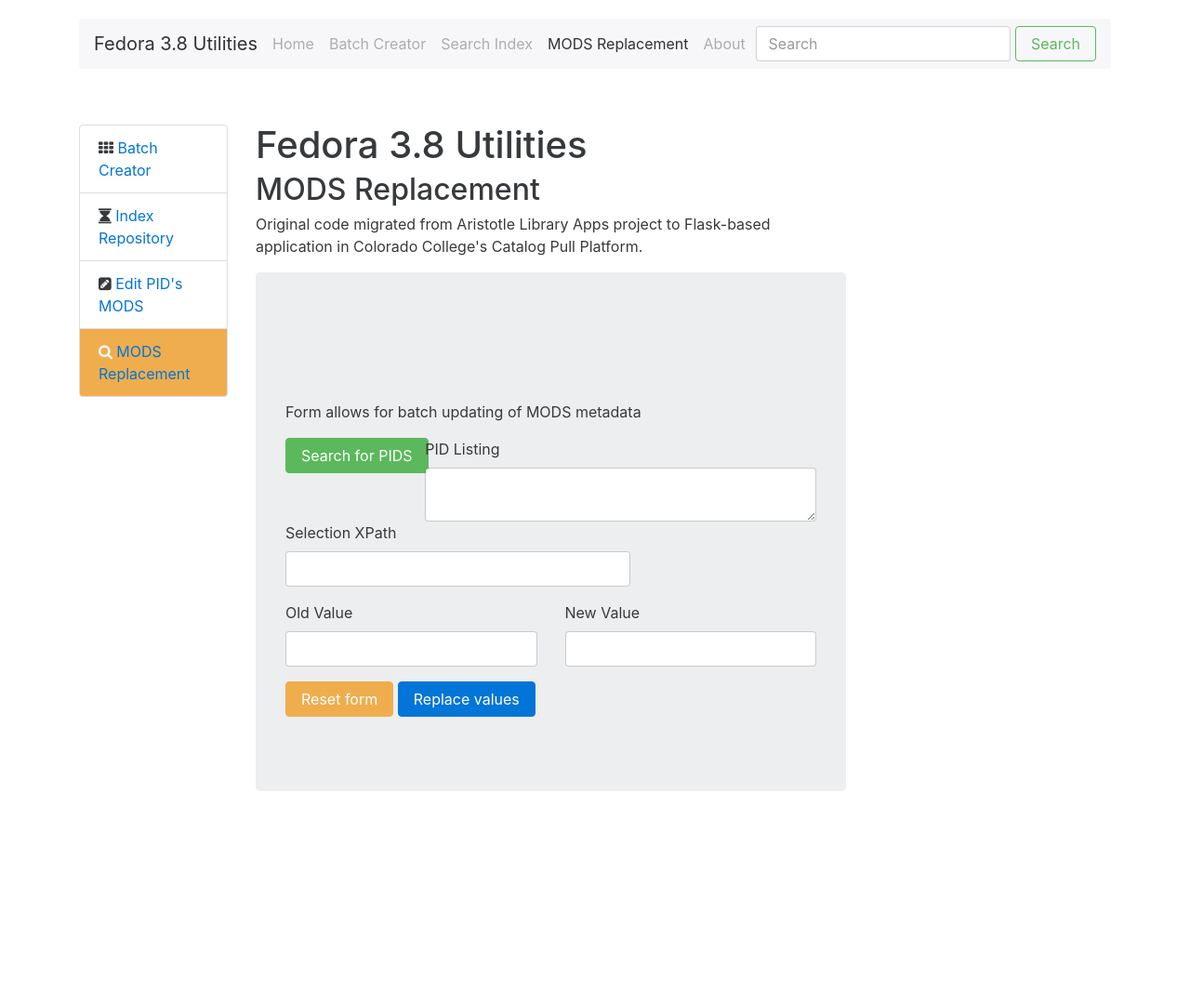
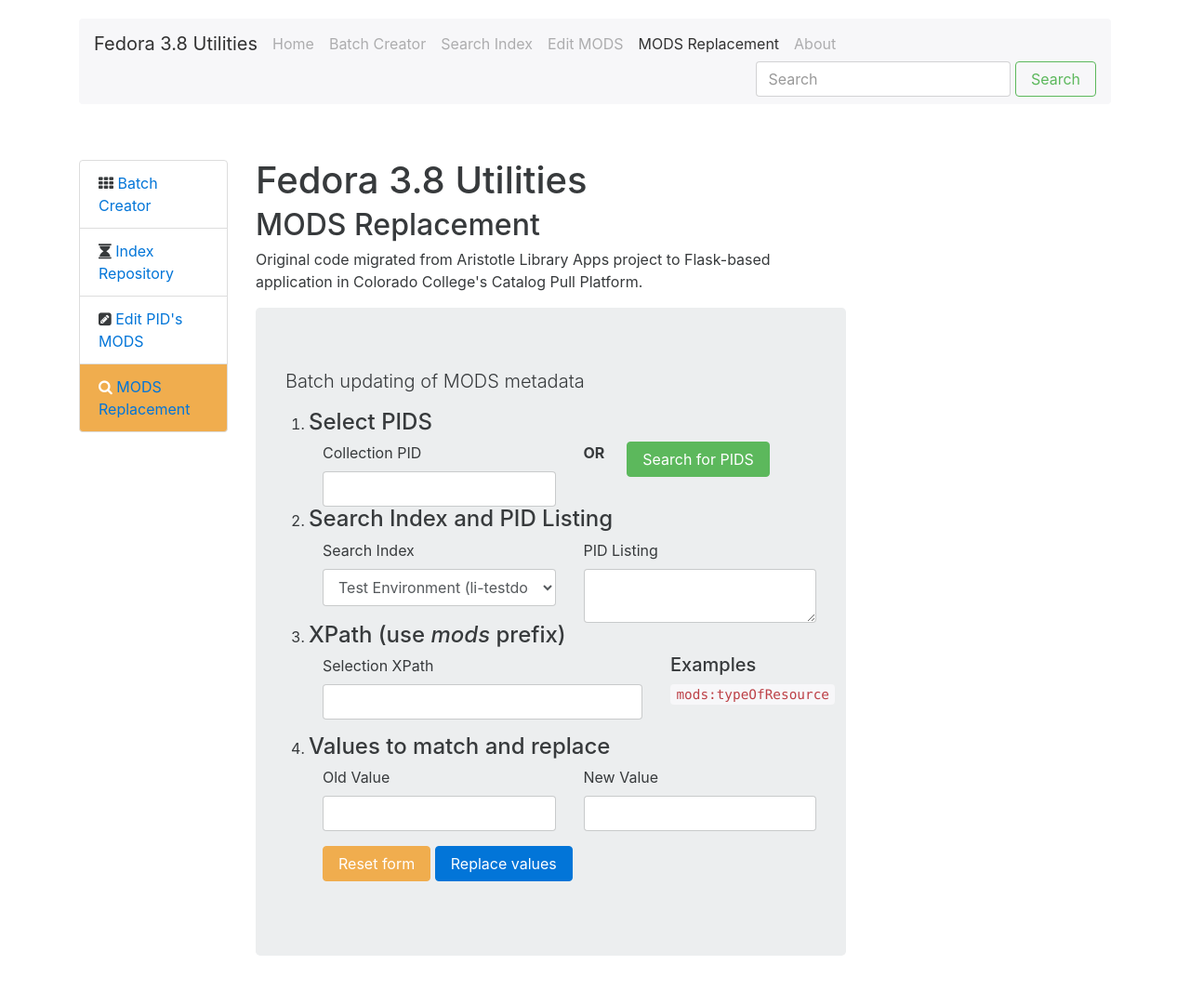
Before and after one commit to Tutt-Library/fedora38-utilities, a Flask app: page /mods-replacement in a window 1280 px wide. Shown: the whole page at 93% size. Before the commit the page ends 851 px from the top, so only its background shows below. Run offline with Flask 2, Linux system fonts and the light colour scheme; some libraries are stand-ins or nearby versions.

Commit message:
working on MODS Batch replacement

```diff
--- a/legacy_fedora/app.py
+++ b/legacy_fedora/app.py
@@ -7,22 +7,24 @@ import json
 import time
 import threading
 
+from concurrent.futures import ThreadPoolExecutor
 from elasticsearch import Elasticsearch
 from flask import Flask, render_template, request, redirect, Response
 from flask import jsonify, flash, url_for, abort
-from flask_socketio import SocketIO
+from flask_socketio import SocketIO, emit
 from .forms import AddFedoraObjectFromTemplate, IndexRepositoryForm
 from .forms import MODSReplacementForm, MODSSearchForm
 from .forms import EditFedoraObjectFromTemplate, LoadMODSForm
 from .helpers import create_mods, generate_stubs, load_edit_form, build_mods
 from .helpers import save_mods_xml
 from .indexer import Indexer
-from .repairer import update_multiple
+from .repairer import update_multiple, update_mods
 
 app = Flask(__name__, instance_relative_config=True)
 app.config.from_pyfile('config.py')
 socketio = SocketIO(app)
 
+executor = ThreadPoolExecutor(2)
 
 ACTIVE_MSGS = []
 BACKEND_THREAD = None
@@ -70,7 +72,6 @@ def about():
 @app.route("/add_stub", methods=["GET", "POST"])
 def add_stub():
     ingest_form = AddFedoraObjectFromTemplate(csrf_enabled=False)
-    print("Ingest form validation {}".format(ingest_form.validate_on_submit()))
     if ingest_form.validate_on_submit():
         mods_xml = create_mods(request.form)
         return jsonify(generate_stubs(
@@ -125,15 +126,24 @@ def indexing_status():
     return jsonify({"message": msg})
     #socketio.emit('status event', {"message": msg})
 
-@app.route("/index/pid", methods=["POST"])
-def index_pid():
-    pid = request.form.get("pid")
-    search_index = request.form.get("indices")
+@socketio.on('index status')
+def handle_index_status(data):
+    print(data)
+    emit('indexer status', 1)
+
+def __index_pid__(search_idx, pid):
     indexer = Indexer(app=app,
         elasticsearch=search_index)
     ancestors = indexer.__get_ancestry__(pid)
     ancestors.reverse()
     indexer.index_pid(pid, ancestors[-1], ancestors)
+
+
+@app.route("/index/pid", methods=["POST"])
+def index_pid():
+    pid = request.form.get("pid")
+    search_index = request.form.get("indices")
+    __index_pid__(search_index, pid)
     flash("Indexed PID {} in index {}".format(pid, search_index))
     return redirect(url_for('index_repository'))
 
@@ -161,15 +171,31 @@ def index_repository():
 
 @app.route("/mods-replacement", methods=["POST", "GET"])
 def mods_replacement():
-    global BACKEND_THREAD
     replace_form = MODSReplacementForm(csrf_enabled=False)
     search_form = MODSSearchForm(csrf_enabled=False)
     if replace_form.validate_on_submit():
+        collection_pid = replace_form.collection_pid.data
         pid_listing = replace_form.pid_listing.data.split(",")
         xpath = replace_form.select_xpath.data
         old_value = replace_form.old_value.data
         new_value = replace_form.new_value.data
-        return jsonify({"total": len(pid_listing)})
+        if collection_pid is not None and len(collection_pid) > 0:
+            pid_listing = get_collection_pids(app.config, collection_pid)
+        for pid in pid_listing:
+            future = executor.submit(update_mods,
+                app=app,
+                pid=pid,
+                xpath=xpath,
+                old=old_value,
+                new=new_value)
+            flash("Replaces {} old {} with {} for pid {}".format(
+                xpath,
+                old_value,
+                new_value,
+                pid))
+
+        #return jsonify({"total": len(pid_listing)})
+        return redirect(url_for('mods_replacement'))
     return render_template('fedora_utilities/mods-replacement.html',
         replace_form=replace_form,
         search_form=search_form)
--- a/legacy_fedora/forms.py
+++ b/legacy_fedora/forms.py
@@ -226,6 +226,10 @@ class LoadMODSForm(Form):
 class MODSReplacementForm(Form):
     old_value = StringField("Old Value")
     new_value = StringField("New Value")
+    collection_pid = StringField("Collection PID",
+        validators=[validators.optional(),])
+    indices = SelectField('Search Index',
+        choices=SEARCH_INDICES)
     pid_listing = TextAreaField('PID Listing',
             validators=[validators.optional(),])
     select_xpath = StringField("Selection XPath")
--- a/legacy_fedora/helpers.py
+++ b/legacy_fedora/helpers.py
@@ -360,16 +360,6 @@ def repository_move(source_pid,collection_pid):
                                     mimeType="application/rdf+xml",
                                     content=etree.tostring(rels_ext))
 
-def repository_update(pid,mods_snippet):
-    """
-    Helper function takes a pid and a mods_snippet and either replaces the
-    existing mods or adds the mods snippet to the MODS datastream.
-
-    :param pid: PID of Fedora object
-    :param mods_snippet: MODS snippet
-    """
-    pass
-
 def extract_creators(mods_xml):
     """Extracts all creators from a mods_xml file
 
--- a/legacy_fedora/repairer.py
+++ b/legacy_fedora/repairer.py
@@ -47,7 +47,7 @@ def update_mods(**kwargs):
     start = datetime.datetime.utcnow()
     rest_url = kwargs.get("rest_url", app.config.get("REST_URL"))
     auth = kwargs.get("auth", app.config.get("FEDORA_AUTH"))
-    backup = kwargs.get("backup", False)
+    backup = kwargs.get("backup", True)
     mods_base_url = "{}{}/datastreams/MODS".format(
         rest_url,
         pid)
@@ -65,33 +65,23 @@ error={} url={}""".format(
             mods_url)
     raw_xml = mods_result.text
     mods_xml = etree.XML(raw_xml)
-    # Create backup of MODS
-    if backup is True:
-        backup_filename = "{}-mods-{}.xml".format(
-            pid,
-	    start.strftime("%Y-%m-%d")).replace(":", "_")
-        backup_mods_filepath = os.path.join(
-            BASE_DIR,
-            "repair",
-            "backups",
-            backup_filename)
-        if not os.path.exists(backup_mods_filepath):
-            with open(backup_mods_filepath, "wb+") as mods_file:
-                mods_file.write(raw_xml.encode())
-    old_value_elements = mods_xml.findall(field_xpath)
+    old_value_elements = mods_xml.findall(field_xpath, {"mods": str(MODS)})
     for element in old_value_elements:
         if element.text == old_value:
             element.text = new_value
+    url_params = {"controlGroup": "M",
+        "dsLabel": "MODS",
+        "mimeType": "text/xml"}
+    if backup is True:
+        url_params["versionable"] = "true"
     mods_update_url = "{}?{}".format(
         mods_base_url,
-        urllib.parse.urlencode({"controlGroup": "M",
-            "dsLabel": "MODS",
-            "mimeType": "text/xml"}))
+        urllib.parse.urlencode(url_params))
     raw_xml = etree.tostring(mods_xml)
     put_result = requests.post(
         mods_update_url,
-		files={"content":  raw_xml},
-        auth=CONF.FEDORA_AUTH)
+	files={"content":  raw_xml},
+        auth=app.config.get('FEDORA_AUTH'))
     if put_result.status_code < 300:
         return True
     else:
@@ -138,3 +128,31 @@ def update_multiple(**kwargs):
         end.isoformat(),
         (end-start).seconds / 60.0)
     yield msg
+
+
+def get_collection_pids(config, pid):
+    """Function takes a Flask app config and a collection PID,
+    returns all children PIDS
+
+    Args:
+        config: Flask app config
+        pid: PID of collection
+    """
+    output = []
+    sparql = """SELECT DISTINCT ?s
+WHERE {{
+  ?s <fedora-rels-ext:isMemberOfCollection> <info:fedora/{}> .
+}}""".format(pid)
+    children_response = requests.post(
+            config.get("RI_SEARCH"),
+            data={"type": "tuples",
+                  "lang": "sparql",
+                  "format": "json",
+                  "query": sparql},
+            auth=config.get("FEDORA_AUTH"))
+    children = children_response.json().get('results')
+    for row in children:
+        iri = row.get('s')
+        child_pid = iri.split("/")[-1]
+        output.append(child_pid)
+    return output
--- a/legacy_fedora/templates/fedora_utilities/mods-replacement.html
+++ b/legacy_fedora/templates/fedora_utilities/mods-replacement.html
@@ -4,37 +4,67 @@
 
 {% block fedora_form %}
 <div class="jumbotron">
-    <div class="alert alert-success alert-dismissible fade hidden" role="alert" id="success-alert">
+    {#<div class="alert alert-success alert-dismissible fade hidden" role="alert" id="success-alert">
         <button type="button" class="close" data-dismiss="alert" aria-label="Close">
             <span aria-hidden="true">&times;</span>
         </button>
         <strong>Success!</strong> <span id="total-changed"></span> pids updated
         <em id="info-old-val"></em> with <em id="info-new-val"></em>
-    </div>
-
+    </div>#}
+    {% with messages = get_flashed_messages() %}
+        {% if messages %}
+        <div class="alert alert-warning">
+            <strong>Message!</strong>
+            {% for msg in messages %}
+                <p>{{ msg|safe }}</p>
+            {% endfor %}
+        </div>
+        {% endif %}
+    {% endwith %}
     <form method="POST" action="{{ url_for('mods_replacement') }}" onsubmit="event.preventDefault(); return RunReplacementJob()"
      id="replace-form">
-    <p>Form allows for batch updating of MODS metadata</p>
-        <div class="row">
+        <p class="lead">Batch updating of MODS metadata</p>
+        <ol>
+        <li class="row">
+            <h4>Select PIDS</h4>
+            <section class="col-md-6">
+                {{ replace_form.collection_pid.label }}
+                {{ replace_form.collection_pid(class_='form-control') }}
+            </section>
+            <section class="col-md-1">
+                <strong>OR</strong>
+            </section>
             <section class="col-md-3">
                 <button type="button" class="btn btn-success" data-toggle="modal"
                  data-target="#search-pids-dlg">Search for PIDS</button>
-
             </section>
-             <section class="col-md-9">
+        </li>
+        <li class="row">
+            <h4>Search Index and PID Listing</h4>
+            <section class="col-md-6">
+                {{ replace_form.indices.label }}
+                {{ replace_form.indices(class_='form-control') }}
+            </section>
+             <section class="col-md-6">
                 {{ replace_form.pid_listing.label }}
                 {{ replace_form.pid_listing(class_='form-control') }}
               </section>
-        </div>
-        <div class="row">
+        </li>
+        <li class="row">
+            <h4>XPath (use <em>mods</em> prefix)</h4>
             <section class="col-md-8">
                 <div class="form-group">
                   {{ replace_form.select_xpath.label }}
                   {{ replace_form.select_xpath(class_="form-control") }}
                 </div>
             </section>
-        </div>
-        <div class="row">
+            <section class="col-md-4">
+                <h5>Examples</h5>
+                <code>mods:typeOfResource</code>
+            </section>
+        </li>
+        <li class="row">
+            <h4>Values to match and replace</h4>
             <section class="col-md-6">
                 <div class="form-group">
                     {{ replace_form.old_value.label }}
@@ -47,7 +77,7 @@
                     {{ replace_form.new_value(class_="form-control") }}
                 </div>
             </section>
-        </div>
+        </li>
         <div class="form-group">
             <button class="btn btn-warning" type="reset">Reset form</button>
             <button class="btn btn-primary" type="submit" >Replace values</button>
--- a/legacy_fedora/templates/fedora_utilities/navbar.html
+++ b/legacy_fedora/templates/fedora_utilities/navbar.html
@@ -14,6 +14,9 @@
          <li class="nav-item{% if request.path.endswith("index") %} active{% endif %}">
            <a class="nav-link" href="{{ url_for('index_repository') }}">Search Index</a>
          </li>
+         <li class="nav-item{% if "edit" in request.path %} active{% endif %}">
+           <a class="nav-link" href="{{ url_for('edit_mods') }}">Edit MODS</a>
+         </li>
          <li class="nav-item {% if request.path.endswith("replacement") %} active{% endif %}">
            <a class="nav-link" href="{{ url_for('mods_replacement') }}">MODS Replacement</a>
          </li>
--- a/run.py
+++ b/run.py
@@ -11,5 +11,6 @@ application = DispatcherMiddleware(
     {"/fedora_utilities": app}
 )
 
+
 if __name__ == '__main__':
     run_simple('0.0.0.0', 9455, application, use_reloader=True, use_debugger=True)
```
Also changed, not shown: legacy_fedora/templates/fedora_utilities/index-repository.html (+8 -0 lines).
